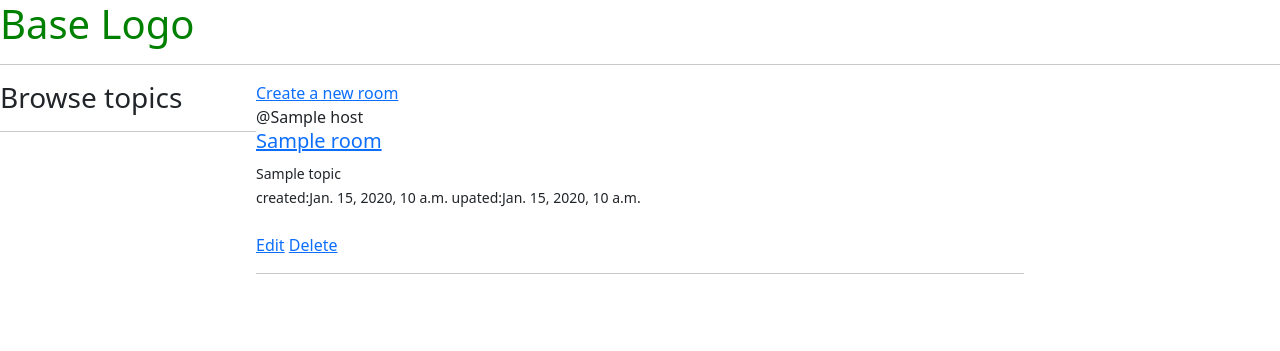
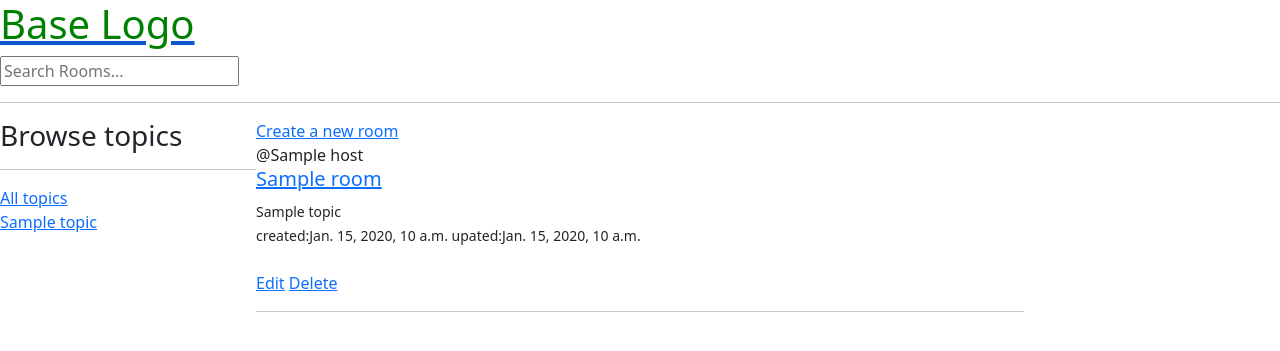
Before and after one commit to Said307/Tutorial-studybud, a Django app: template base/templates/base/home.html in a window 1280 px wide. Shown: the top 351 px of the page. Run offline with Django 4.2, Linux system fonts and the light colour scheme; the template is opened without the code that fills it: most values are stand-ins (such as "Sample title", 1, 10 or a date in 2020).

Commit message:
search filter added

```diff
--- a/base/templates/base/base.html
+++ b/base/templates/base/base.html
@@ -15,9 +15,17 @@
 
 
 
-    <h1> Base Logo</h1>
 
-</a>
+
+
+<a href="/">  <h1> Base Logo</h1></a>
+
+<form action="{% url 'home' %}" method='GET'>
+    <input type='text' name="q"  placeholder="Search Rooms..."/>
+
+
+
+</form>
 
 <hr>
     </head>
--- a/base/templates/base/home.html
+++ b/base/templates/base/home.html
@@ -12,6 +12,7 @@
 {% block content %}
 
 
+
 <link  type="text/css" href="{% static 'css/sadiq.css'%}" rel="stylesheet"  >
 
 
@@ -19,6 +20,14 @@
     <div>
         <h3>Browse topics </h3>
         <hr>
+        <div>
+            <a href="{% url 'home' %}">All topics </a>
+        </div>
+        {% for topic in topics %}
+        <div>
+           <a href="{% url 'home'%}?q={{topic.name}}"> {{topic.name}}</a>
+        </div>
+        {% endfor %}
     </div>
 
 
```
Also changed, not shown: base/templates/base/navbar.html (added, +12 -0 lines), base/views.py (+10 -2 lines).
